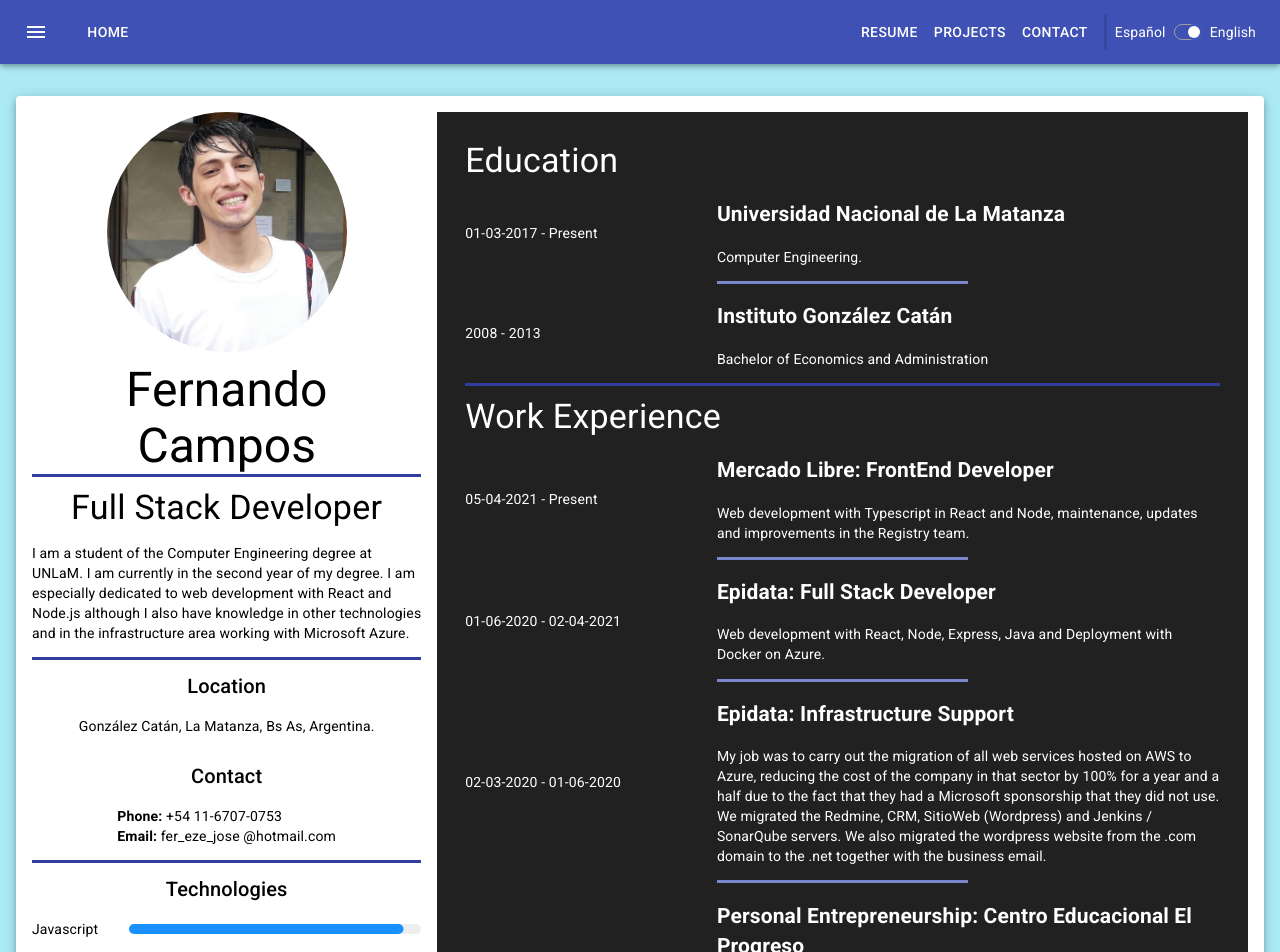
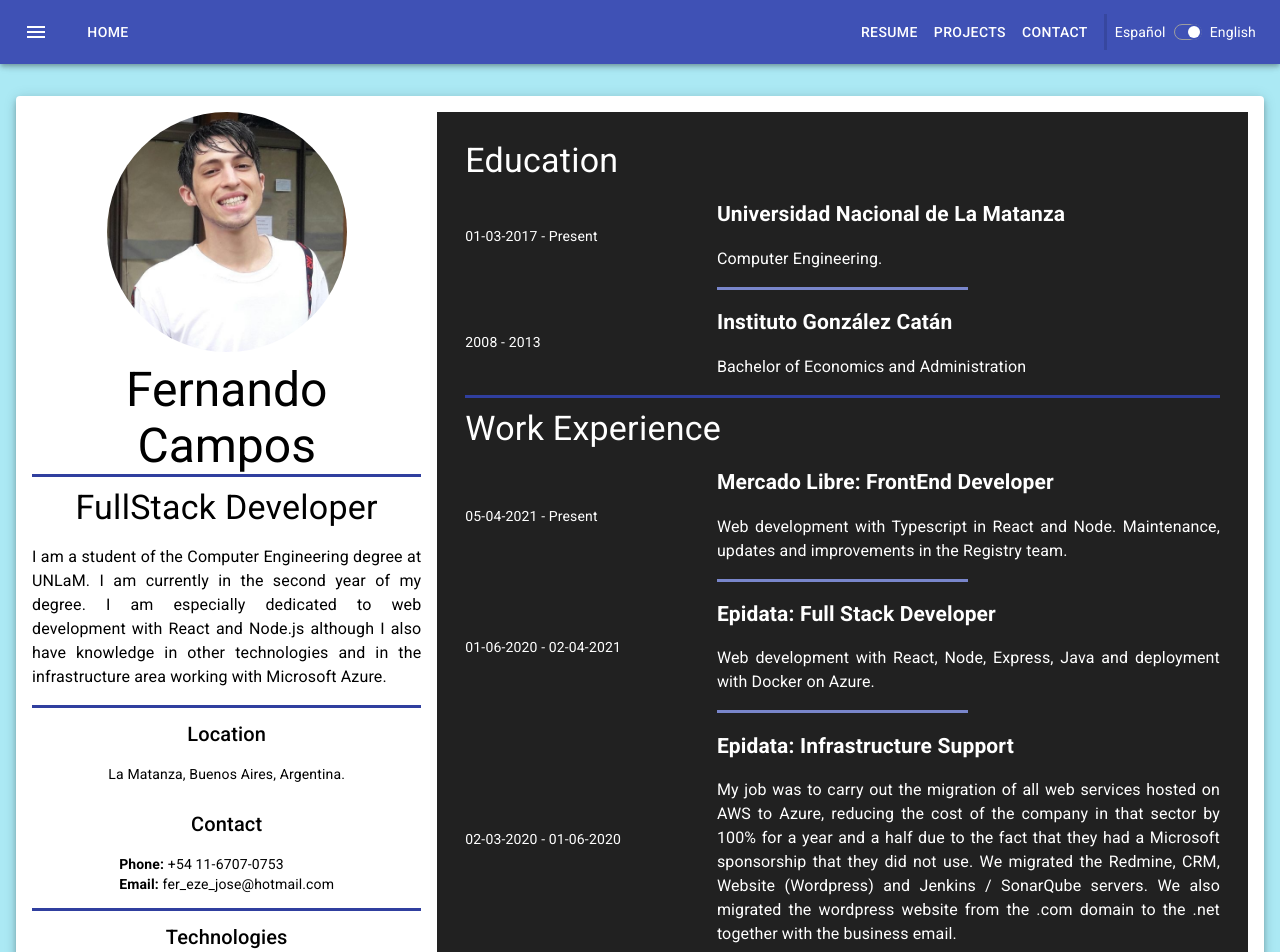
Before and after one commit to FerCamposDev/Portfolio, a React (Create React App) app: page /en/resume in a window 1280 px wide. Shown: the top 952 px of the page. Built offline with nearby package versions, Linux system fonts and the light colour scheme.

Commit message:
detalles en el cv, acomodo frases

```diff
--- a/src/Pages/Home/Home.tsx
+++ b/src/Pages/Home/Home.tsx
@@ -38,7 +38,7 @@ const Home = () => {
             </Typography>
           </a>
 
-          <a href="https://github.com/fercampos95" rel="noopener noreferrer" target="_blank">
+          <a href="https://github.com/FerCamposDev" rel="noopener noreferrer" target="_blank">
             <Avatar
               alt="Github Icon"
               src={github}
@@ -50,7 +50,7 @@ const Home = () => {
               align="center"
               className={classes.links}
             >
-              /FerCampos95
+              /FerCamposDev
             </Typography>
           </a>
         </Grid>
--- a/src/Pages/Resume/Resume.tsx
+++ b/src/Pages/Resume/Resume.tsx
@@ -27,26 +27,26 @@ const Resume = () => {
           </Grid>
           <Grid container direction="column" justifyContent="center" alignItems="center">
             <Divider className={classes.divider} />
-            <Typography variant="h4" className={classes.marginTopCenter}>
+            <Typography variant="h4" className={classes.marginTopCenter} paragraph>
               {wordings.job}
             </Typography>
-            <p>
+            <Typography variant="body1" align='justify' paragraph>
               {wordings.resume.profile}
-            </p>
+            </Typography>
             <Divider className={classes.divider} />
             <Typography variant="h6" className={classes.marginTopCenter}>
               {wordings.resume.location}
             </Typography>
-            <p style={{ textAlign: "center" }}>González Catán, La Matanza, Bs As, Argentina.</p>
+            <p style={{ textAlign: "center" }}>La Matanza, Buenos Aires, Argentina.</p>
             <Typography variant="h6" className={classes.marginTop}>
               {wordings.resume.contact}
             </Typography>
             <p><b>{wordings.resume.phone}: </b> +54 11-6707-0753<br></br>
-              <b>{wordings.resume.email}: </b> fer_eze_jose @hotmail.com</p>
+              <b>{wordings.resume.email}: </b> fer_eze_jose@hotmail.com</p>
             <Divider className={classes.divider} />
           </Grid>
           <Grid item xs={12}>
-            <Typography variant="h6" className={classes.marginTopCenter}>
+            <Typography variant="h6" className={classes.marginTopCenter} paragraph>
               {wordings.resume.technologies}
             </Typography>
             <Technology name={"Javascript"} level={94} />
--- a/src/Pages/Resume/components/TimeAndData.tsx
+++ b/src/Pages/Resume/components/TimeAndData.tsx
@@ -1,5 +1,6 @@
 import Grid from '@material-ui/core/Grid'
 import Divider from '@material-ui/core/Divider'
+import Typography from '@material-ui/core/Typography'
 
 import useResumeStyles from '../resumeStyles';
 
@@ -21,7 +22,9 @@ const TimeAndData = (props: Props) => {
       </Grid>
       <Grid item sm={8} xs={12}>
         <h2>{title}</h2>
-        <p>{desc}</p>
+        <Typography variant="body1" align='justify' paragraph>
+          {desc}
+        </Typography>
         {divider && <Divider className={classes.shortDivider} />}
       </Grid>
     </>
--- a/src/i18n/translations/en.ts
+++ b/src/i18n/translations/en.ts
@@ -1,6 +1,6 @@
 
 export const enTranslations = {
-  "job": "Full Stack Developer",
+  "job": "FullStack Developer",
   "contact": {
     "title": "Contact",
     "call": "Giving me a call",
@@ -28,12 +28,12 @@ export const enTranslations = {
     "secondary": "Bachelor of Economics and Administration",
     "work": "Work Experience",
     "meli": "Mercado Libre: FrontEnd Developer",
-    "meli-desc": "Web development with Typescript in React and Node, maintenance, updates and improvements in the Registry team.",
+    "meli-desc": "Web development with Typescript in React and Node. Maintenance, updates and improvements in the Registry team.",
     "epi-dev": "Epidata: Full Stack Developer",
-    "epi-dev-desc": "Web development with React, Node, Express, Java and Deployment with Docker on Azure.",
+    "epi-dev-desc": "Web development with React, Node, Express, Java and deployment with Docker on Azure.",
     "epi-infra": "Epidata: Infrastructure Support",
     "epi-infra-desc": `My job was to carry out the migration of all web services hosted on AWS to Azure, reducing the cost of the company in that sector by 100% for a year and a half due to the fact that they had a Microsoft sponsorship that they did not use.
-We migrated the Redmine, CRM, SitioWeb (Wordpress) and Jenkins / SonarQube servers.
+We migrated the Redmine, CRM, Website (Wordpress) and Jenkins / SonarQube servers.
 We also migrated the wordpress website from the .com domain to the .net together with the business email.`,
     "el-progreso": "Personal Entrepreneurship: Centro Educacional El Progreso",
     "el-progreso-desc": "I was in charge of selling books and encyclopedias in schools, delivering and collecting monthly fees.",
--- a/src/i18n/translations/es.ts
+++ b/src/i18n/translations/es.ts
@@ -1,6 +1,6 @@
 
 export const esTranslations = {
-  "job": "Desarrollador Full Stack",
+  "job": "Desarrollador FullStack",
   "contact": {
     "title": "Contacto",
     "call": "Llámame",
@@ -21,20 +21,20 @@ export const esTranslations = {
     "contact": "Contacto",
     "phone": "Teléfono",
     "email": "Email",
-    "tecnologies": "Tecnologias",
+    "technologies": "Tecnologias",
     "present": "Actualidad",
     "education": "Educación",
     "degree": "Ingeniería en Informática",
     "secondary": "Bachiller en Economía y Administración",
     "work": "Experiencia Laboral",
     "meli": "Mercado Libre: Desarrollador FrontEnd",
-    "meli-desc": "Desarrollo web con Typescript en React y Node, mantenimiento, actualizaciones y mejoras en el equipo de Registro.",
+    "meli-desc": "Desarrollo web con Typescript en React y Node. Mantenimiento, actualizaciones y mejoras en el equipo de Registro.",
     "epi-dev": "Epidata: Desarrollador Full Stack",
-    "epi-dev-desc": "Desarrollo web con React, Node, Express, Java y Despliegue con Docker sobre Azure.",
+    "epi-dev-desc": "Desarrollo web con React, Node, Express, Java y despliegue con Docker sobre Azure.",
     "epi-infra": "Epidata: Soporte Infraestructura",
     "epi-infra-desc": `Mi labor fue llevar a cabo la migración de todos los servicios web hospedados en AWS hacia Azure, reduciendo el costo de la compañia en ese sector un 100% durante un año y medio debido a que contaban con un patrocinio de Microsoft que no utilizaban.
-Migramos los servidores Redmine, CRM, SitioWeb(Wordpress) y Jenkins/SonarQube.
-Además migramos el sitio web de wordpress del dominio .com al .net en conjunto al email empresarial.`,
+Migramos los servidores Redmine, CRM, SitioWeb (Wordpress) y Jenkins / SonarQube.
+Además migramos el sitio web de wordpress del dominio .com al .net en conjunto con el email empresarial.`,
     "el-progreso": "Emprendimiento Personal: Centro Educacional El Progreso",
     "el-progreso-desc": "Me encargaba de realizar ventas de libros y enciclopedias en colegios, entregar y cobrar el material mensualmente.",
     "blancos-line": "Emprendimiento Personal: Blancos Line",
```
